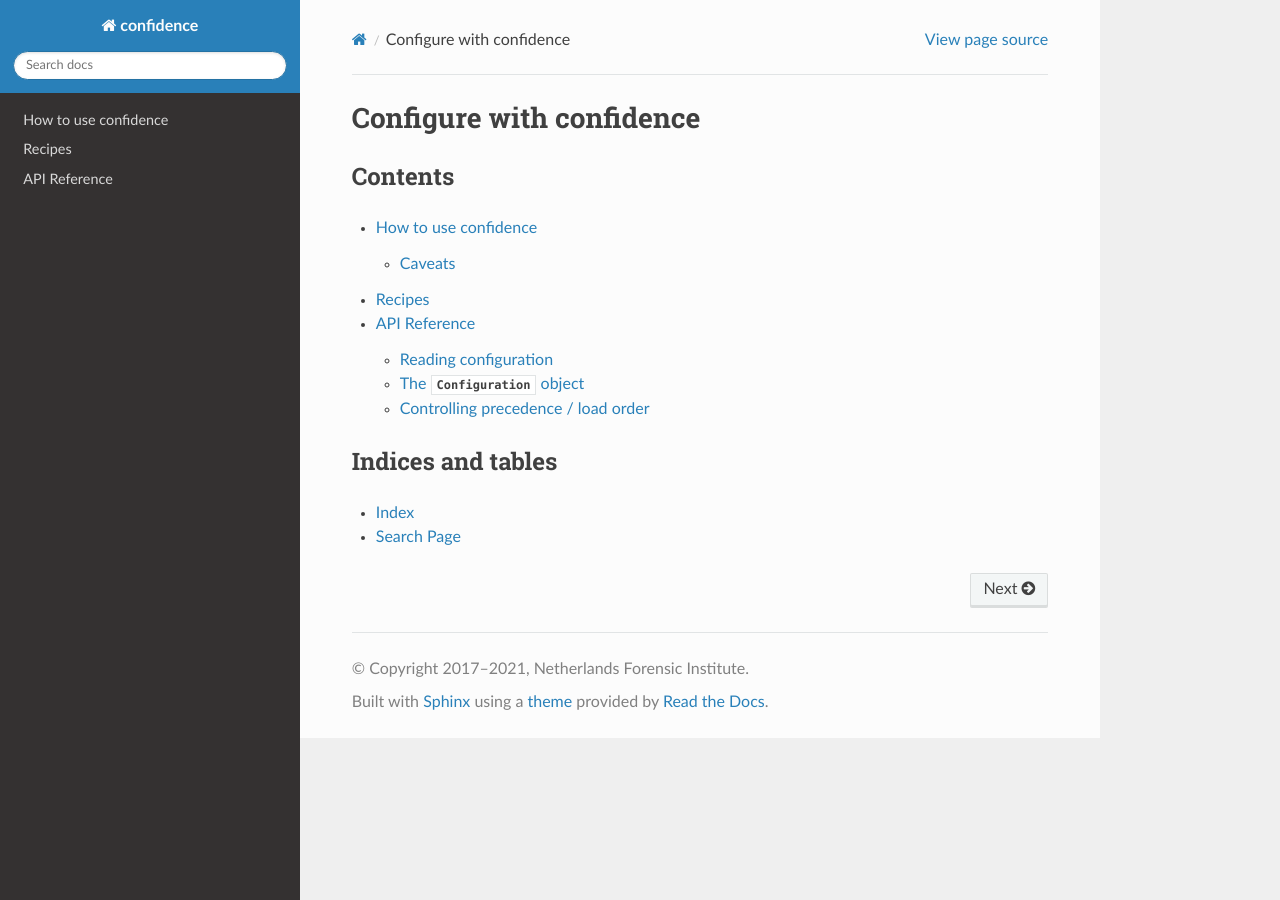
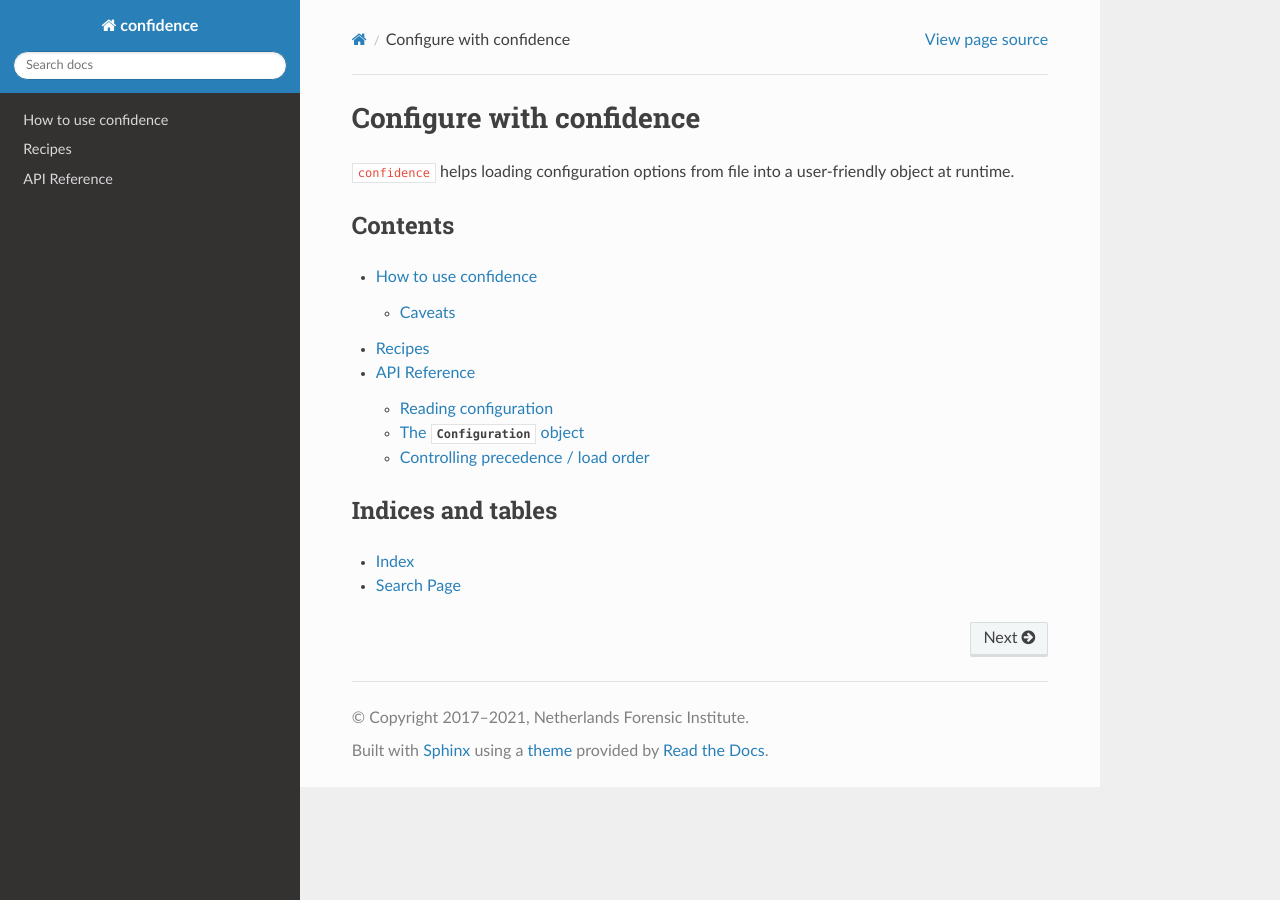
Before and after one commit to NetherlandsForensicInstitute/confidence, a Sphinx documentation site: the page built from docs/index.rst, in a window 1280 px wide. Built offline with Sphinx 7.4.7 and the Read the Docs theme 2.0.0, drawn with Linux system fonts in a browser that asks for light colours.

Commit message:
Add a simple introduction line to index.rst

```diff
--- a/docs/index.rst
+++ b/docs/index.rst
@@ -1,5 +1,7 @@
 Configure with confidence
 =========================
+
+``confidence`` helps loading configuration options from file into a user-friendly object at runtime.
 
 Contents
 --------
```
